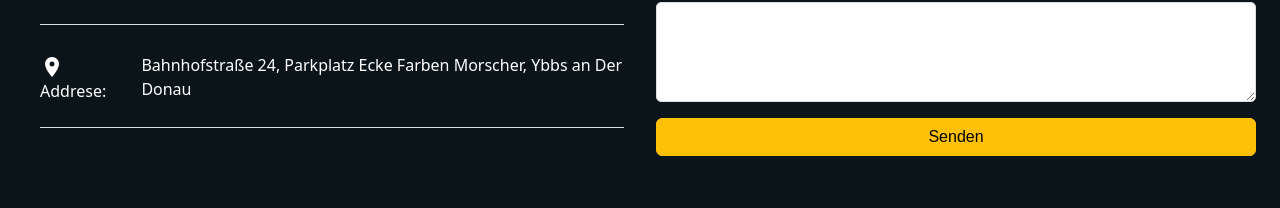
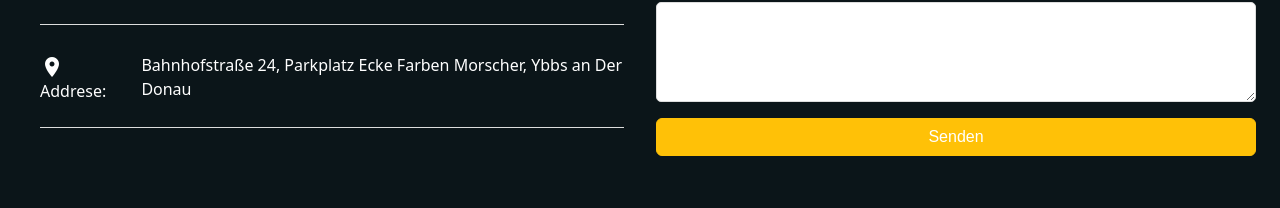
Before and after one commit to Iulia2191/ThePizzaWebsite, a React (Vite) app in the folder the-pizza/: page /contact in a window 1280 px wide. Shown: the part 783-991 px from the top of the page. Built offline with nearby package versions, Linux system fonts and the light colour scheme; a web font is replaced by a local one.

Commit message:
Update Form.scss

```diff
--- a/the-pizza/src/Components/Form/Form.scss
+++ b/the-pizza/src/Components/Form/Form.scss
@@ -53,4 +53,7 @@ $imagine1-size: 150px;
                 padding: $spacing-small;
                 width: 100px;
               }
+              button{
+                color: white;
+              }
 }
```
